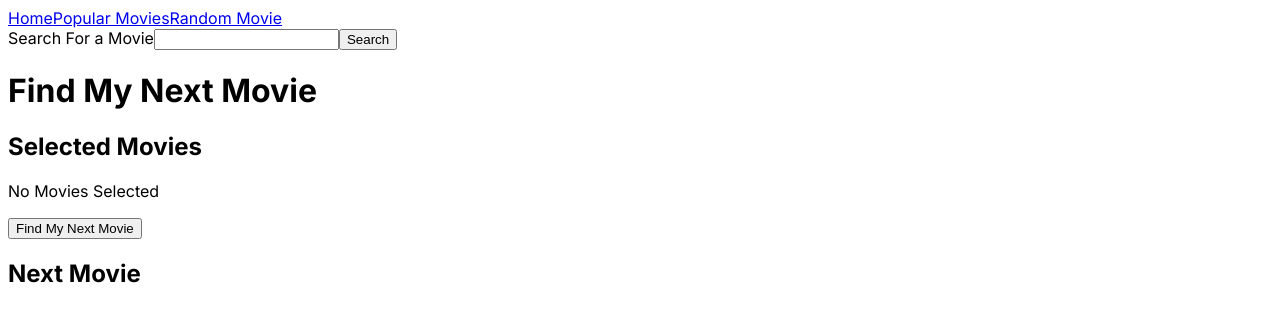
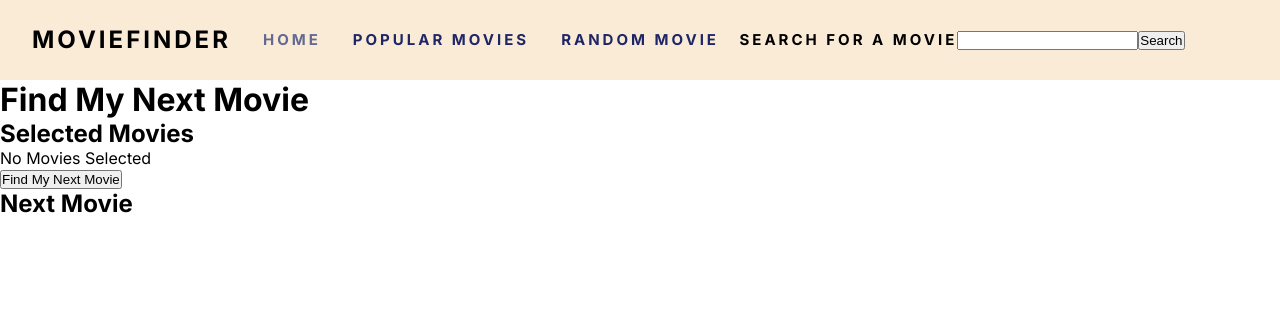
Before and after one commit to mwin02/MovieRecommender, a Next.js app: page / in a window 1280 px wide. Shown: the top 322 px of the page. Built offline with nearby package versions, Linux system fonts and the light colour scheme.

Commit message:
basic navbar styling

```diff
--- a/app/components/NavBar.module.css
+++ b/app/components/NavBar.module.css
@@ -0,0 +1,42 @@
+.navbar {
+  box-sizing: border-box;
+  display: flex;
+  position: sticky;
+  top: 0px;
+  left: 0px;
+  padding-right: 2rem;
+  padding-left: 2rem;
+  width: 100%;
+  background-color: antiquewhite;
+  align-items: center;
+}
+
+.logo {
+  display: inline-block;
+  flex: 1;
+  font-size: 1rem;
+}
+
+.navlist {
+  display: flex;
+  list-style: none;
+  flex: 3;
+}
+
+.search {
+  display: block;
+  flex: 3;
+}
+
+.navlistItem {
+  margin-left: 32px;
+}
+
+.link {
+  text-decoration: none;
+  color: #1f2667;
+}
+
+.active {
+  color: #646991;
+}
--- a/app/components/home/selected_movies.tsx
+++ b/app/components/home/selected_movies.tsx
@@ -1,7 +1,7 @@
 "use client";
 import { useSelectedMoviesContext } from "@/app/lib/context";
 import { MovieList } from "@/app/lib/types";
-import MoviesDisplay from "@/app/components/movie_display/movie_display";
+import MoviesDisplay from "@/app/components/movie/MoviesDisplay";
 import MoviesLoading from "@/app/components/movie/Loading";
 
 export default function SelectedMovies(): JSX.Element {
@@ -17,7 +17,7 @@ export default function SelectedMovies(): JSX.Element {
     movies: selectedMovies,
   };
   return (
-    <main>
+    <>
       <MoviesDisplay
         movieData={movieData}
         error={null}
@@ -25,6 +25,6 @@ export default function SelectedMovies(): JSX.Element {
         showAddButton={false}
         showRemoveButton={true}
       />
-    </main>
+    </>
   );
 }
--- a/app/components/movie/DetailDisplay.tsx
+++ b/app/components/movie/DetailDisplay.tsx
@@ -1,6 +1,6 @@
 import { MovieDetailDisplayProp } from "@/app/lib/types";
 import MoviesLoading from "@/app/components/movie/Loading";
-import MoviesError from "@/app/components/Error";
+import MoviesError from "@/app/components/movie/Error";
 
 export default function MovieDetailedDisplay({
   movieInfo,
--- a/app/components/movie/MoviesDisplay.tsx
+++ b/app/components/movie/MoviesDisplay.tsx
@@ -1,7 +1,7 @@
 import { MovieDisplayProp, BriefMovieInfo } from "@/app/lib/types";
 import { useSelectedMoviesContext } from "@/app/lib/context";
 import MoviesLoading from "@/app/components/movie/Loading";
-import MoviesError from "@/app/components/Error";
+import MoviesError from "@/app/components/movie/Error";
 import MovieBriefDisplay from "./BriefDisplay";
 
 export default function MoviesDisplay({
--- a/app/components/navbar.tsx
+++ b/app/components/navbar.tsx
@@ -3,27 +3,36 @@
 import { usePathname } from "next/navigation";
 import Link from "next/link";
 import SearchBar from "@/app/components/SearchBar";
+import styles from "./NavBar.module.css";
 
 export default function NavBar() {
   const pathName = usePathname();
+  const links = [
+    { link: "/", name: "Home" },
+    { link: "/movies/popular", name: "Popular Movies" },
+    { link: "/movies/random", name: "Random Movie" },
+  ];
+  const NavLinkList = links.map((link, index) => {
+    return (
+      <li key={index} className={styles.navlistItem}>
+        <Link
+          className={`${styles.link} ${
+            pathName === link.link ? styles.active : ""
+          }`}
+          href={link.link}
+        >
+          {link.name}
+        </Link>
+      </li>
+    );
+  });
   return (
-    <nav>
-      <Link className={`link ${pathName === "/" ? "active" : ""}`} href="/">
-        Home
-      </Link>
-      <Link
-        className={`link ${pathName === "/movies/popular" ? "active" : ""}`}
-        href="/movies/popular"
-      >
-        Popular Movies
-      </Link>
-      <Link
-        className={`link ${pathName === "/movies/random" ? "active" : ""}`}
-        href="/movies/random"
-      >
-        Random Movie
-      </Link>
-      <SearchBar />
+    <nav className={styles.navbar}>
+      <div className={styles.logo}>
+        <h2>MovieFinder</h2>{" "}
+      </div>
+      <ul className={styles.navlist}>{NavLinkList}</ul>
+      <SearchBar styles={styles} />
     </nav>
   );
 }
--- a/app/components/searchbar.tsx
+++ b/app/components/searchbar.tsx
@@ -3,7 +3,11 @@
 import { useRouter } from "next/navigation";
 import { ChangeEvent, useState } from "react";
 
-export default function SearchBar() {
+export default function SearchBar({
+  styles,
+}: {
+  styles: { [key: string]: string };
+}) {
   const [searchTerm, setSearchTerm] = useState("");
   const router = useRouter();
   function onTextChange(term: string) {
@@ -16,7 +20,7 @@ export default function SearchBar() {
   }
 
   return (
-    <div>
+    <div className={styles.search}>
       <label htmlFor="name">Search For a Movie</label>
       <input
         type="text"
--- a/app/globals.css
+++ b/app/globals.css
@@ -1,33 +1,20 @@
-/* @tailwind base;
-@tailwind components;
-@tailwind utilities;
-
-:root {
-  --foreground-rgb: 0, 0, 0;
-  --background-start-rgb: 214, 219, 220;
-  --background-end-rgb: 255, 255, 255;
+body {
+  color: black;
+  background: white;
+}
+nav {
+  line-height: 80px;
+  font-size: 15px;
+  font-weight: 700;
+  text-transform: uppercase;
+  letter-spacing: 0.2em;
 }
 
-@media (prefers-color-scheme: dark) {
-  :root {
-    --foreground-rgb: 255, 255, 255;
-    --background-start-rgb: 0, 0, 0;
-    --background-end-rgb: 0, 0, 0;
-  }
+/* main {
+  margin-top: 100px;
+} */
+
+* {
+  margin: 0;
+  padding: 0;
 }
-
-body {
-  color: rgb(var(--foreground-rgb));
-  background: linear-gradient(
-      to bottom,
-      transparent,
-      rgb(var(--background-end-rgb))
-    )
-    rgb(var(--background-start-rgb));
-}
-
-@layer utilities {
-  .text-balance {
-    text-wrap: balance;
-  }
-} */
--- a/app/movies/popular/page.tsx
+++ b/app/movies/popular/page.tsx
@@ -2,11 +2,11 @@
 
 import { useState } from "react";
 
-import MoviesDisplay from "@/app/components/movie_display/movie_display";
+import MoviesDisplay from "@/app/components/movie/MoviesDisplay";
 import { usePopularMovies } from "@/app/lib/hooks";
 
 export default function PopularMovies() {
-  const [page, setPage] = useState<number>(2);
+  const [page, setPage] = useState<number>(1);
   const { data, error, isLoading } = usePopularMovies(page);
   return (
     <main>
--- a/app/movies/recommendation/movie_recommender.tsx
+++ b/app/movies/recommendation/movie_recommender.tsx
@@ -1,7 +1,5 @@
 "use client";
-import MoviesError from "@/app/components/Error";
-import MoviesLoading from "@/app/components/movie/Loading";
-import MoviesDisplay from "@/app/components/movie_display/movie_display";
+import MoviesDisplay from "@/app/components/movie/MoviesDisplay";
 import { useMovieRecomender } from "@/app/lib/hooks";
 
 export default function MovieRecommender({ movies }: { movies: number[] }) {
--- a/app/movies/search/page.tsx
+++ b/app/movies/search/page.tsx
@@ -1,5 +1,5 @@
 "use client";
-import MoviesDisplay from "@/app/components/movie_display/movie_display";
+import MoviesDisplay from "@/app/components/movie/MoviesDisplay";
 import { useSearchParams } from "next/navigation";
 import { useMovieSearch } from "@/app/lib/hooks";
 
--- a/app/page.tsx
+++ b/app/page.tsx
@@ -1,8 +1,4 @@
 "use client";
-
-import { createContext, useState, useContext } from "react";
-import { SelectedMoviesContext } from "@/app/lib/context";
-import { BriefMovieInfo } from "@/app/lib/types";
 import Link from "next/link";
 import SelectedMovies from "@/app/components/home/selected_movies";
 
```
